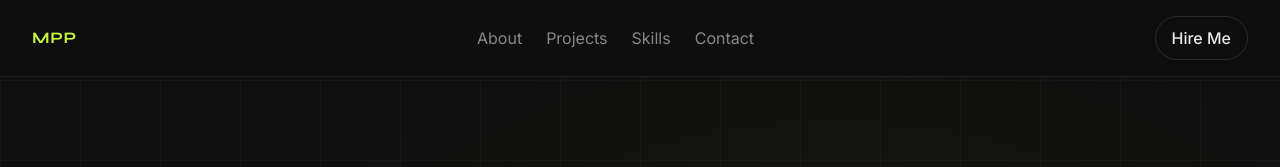
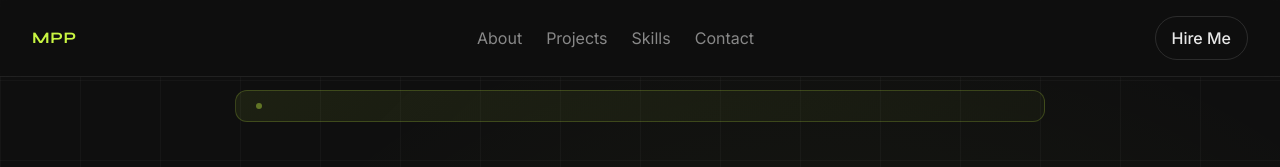
Before and after one commit to mhdputerapmgks/mhdputerapmgks.github.io, a plain HTML site: page index.html in a window 1280 px wide. Shown: the top 167 px of the page. Drawn offline with Linux system fonts and the light colour scheme.

Commit message:
Update index.html

```diff
--- a/index.html
+++ b/index.html
@@ -214,6 +214,10 @@ footer{border-top:1px solid var(--border);padding:var(--space-8) var(--space-6);
 <section class="hero" id="home">
   <div class="hero-bg"></div>
   <div class="hero-grid-overlay"></div>
+   <div class="container hero-content">
+    <div class="wf-notice">
+      <div class="wf-dot"></div>
+    </div>
     <div class="hero-tag">📍 Bandung, Indonesia &nbsp;·&nbsp; Available for Projects</div>
     <h1 class="hero-name">M Putera<br><span>Pamungkas</span></h1>
     <p class="hero-desc">Graphic Designer with 7+ years of experience crafting visual identities, social media campaigns, and brand systems that help brands connect with their audiences.</p>
```
